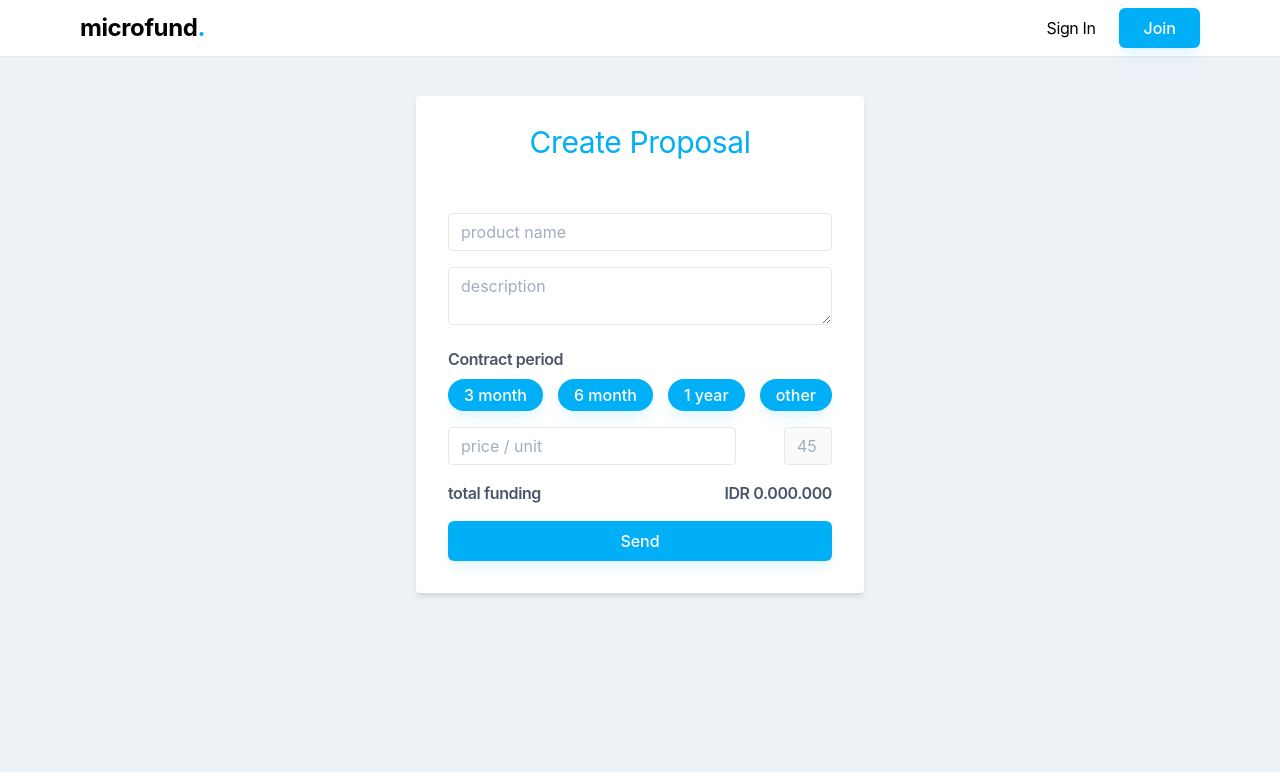
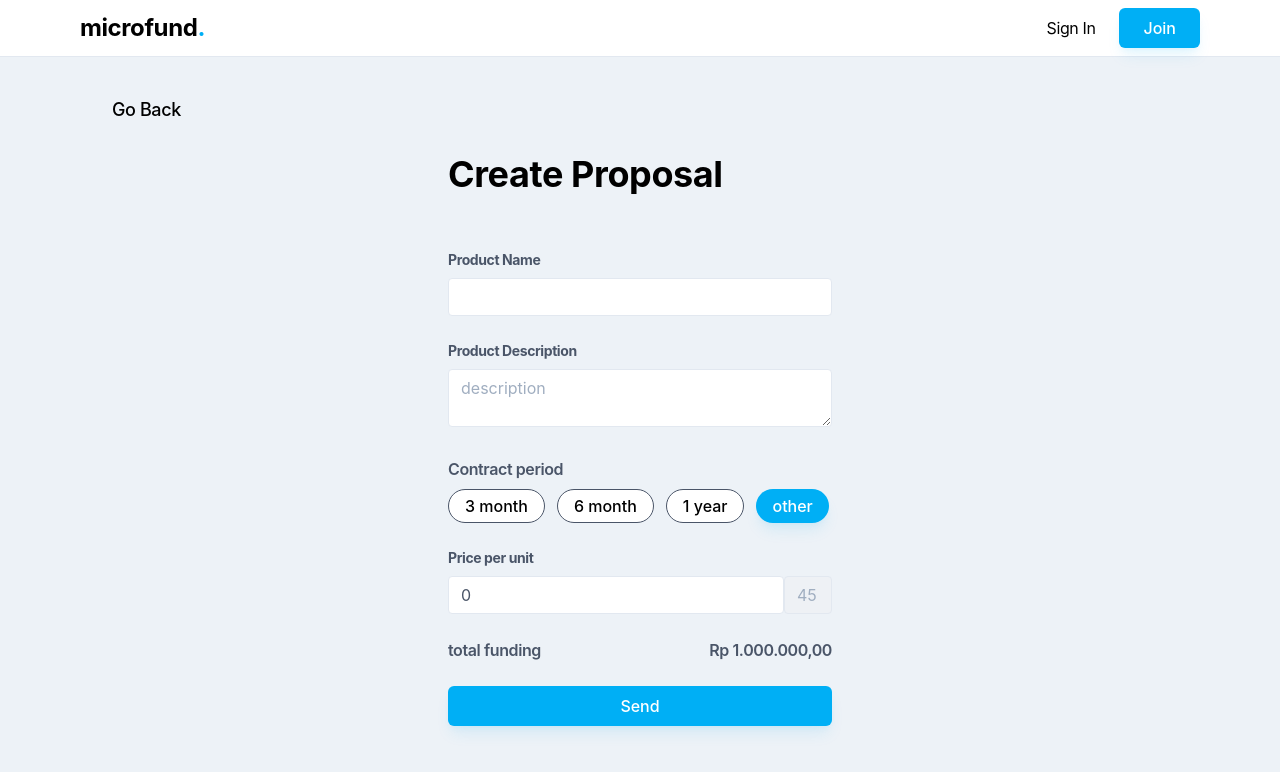
Before and after one commit to ReiiSky/garudahacks-frontend, a Nuxt app: page /marketplace/1/propose in a window 1280 px wide. Shown: the top 772 px of the page. Built offline with nearby package versions, Linux system fonts and the light colour scheme; some icons are missing; a web font is replaced by a local one.

Commit message:
feat(page): updated proposal form

```diff
--- a/components/dashboard/umkm/Proposals.vue
+++ b/components/dashboard/umkm/Proposals.vue
@@ -1,50 +1,22 @@
 <template>
-  <div>
-    <div class="proposals-info my-4">
-      <h3 class="font-bold lg:text-3xl">Total {{ requested.length }}</h3>
+  <div class="flex flex-wrap">
+    <div class="w-full">
+      <n-link to="/dashboard/create-proposal">
+        <Button>
+          <div class="flex justify-between space-x-4">
+            <PlusIcon /> <span>Submit a new Proposal</span>
+          </div>
+        </Button>
+      </n-link>
     </div>
-    <div class="flex flex-wrap">
-      <div
-        v-for="product in requested"
-        :key="product.id"
-        class="card bg-white rounded-lg shadow-lg mx-3 mb-5"
-      >
-        <img
-          :src="
-            'http://fakeimg.pl/256x192/' +
-            product.bg +
-            '/ccc/?text=' +
-            product.name
-          "
-          class="h-48 rounded-t-lg"
-        />
-        <div class="card-content p-3">
-          <h3 class="lg:text-2xl text-center text-gray-700 font-semibold">
-            {{ product.name }}
-          </h3>
-          <div class="px-2 mt-3 text-center border-b">
-            <p class="text-gray-700 text-base">Price</p>
-            <p class="text-gray-700 font-semibold">Rp {{ product.price }}</p>
-          </div>
-          <div class="px-2 mt-3 text-center border-b">
-            <p class="text-gray-700 text-base">Profit sharing</p>
-            <p class="text-gray-700 font-semibold">
-              {{ product.profit_sharing }}% / 1thn
-            </p>
-          </div>
-          <div class="px-2 mt-3 text-center border-b">
-            <p class="text-gray-700 text-base">Contract period</p>
-            <p class="text-gray-700 font-semibold">
-              {{ product.contract_period }} bulan
-            </p>
-          </div>
-          <div id="stock-info" class="text-center mt-4">
-            <p class="text-gray-700 text-base">Stock</p>
-            <p class="text-gray-700 font-semibold">{{ product.stock }}</p>
-          </div>
-          <Button class="w-full mt-3">
-            <a href="#" class="w-full px-12 py-2">propose</a>
-          </Button>
+    <div class="w-full mt-12">
+      <div class="flex flex-wrap items-center">
+        <div
+          v-for="proposal in proposals"
+          :key="proposal.id"
+          class="w-full md:w-1/2 lg:w-1/3 xl:w-1/4 mb-8 px-2"
+        >
+          <ProposalItem :proposal="proposal" />
         </div>
       </div>
     </div>
@@ -52,16 +24,22 @@
 </template>
 
 <script>
+import { PlusIcon } from 'vue-feather-icons'
+import ProposalItem from '~/components/dashboard/umkm/partials/ProposalItem'
+
 export default {
   name: 'Proposals',
+  components: {
+    PlusIcon,
+    ProposalItem,
+  },
   data() {
     return {
-      requested: [
+      proposals: [
         {
           id: 1,
           name: 'Kachang Ijo',
-          bg: '008000',
-          price: '500.000',
+          price: 1000000,
           profit_sharing: 30,
           contract_period: 4,
           stock: 27,
@@ -69,8 +47,7 @@ export default {
         {
           id: 2,
           name: 'Kachang Merah',
-          bg: 'ff0000',
-          price: '420.000',
+          price: 1000000,
           profit_sharing: 17,
           contract_period: 6,
           stock: 11,
@@ -78,8 +55,7 @@ export default {
         {
           id: 3,
           name: 'Kachang Putih',
-          bg: 'fff',
-          price: '700.000',
+          price: 1000000,
           profit_sharing: 27,
           contract_period: 8,
           stock: 57,
@@ -87,8 +63,7 @@ export default {
         {
           id: 4,
           name: 'Kachang Hitam',
-          bg: '000000',
-          price: '120.000',
+          price: 1000000,
           profit_sharing: 10,
           contract_period: 4,
           stock: 33,
@@ -96,8 +71,7 @@ export default {
         {
           id: 5,
           name: 'Kachang Pink',
-          bg: 'ffc0cb',
-          price: '1.200.000',
+          price: 1000000,
           profit_sharing: 40,
           contract_period: 12,
           stock: 342,
@@ -107,10 +81,3 @@ export default {
   },
 }
 </script>
-
-<style scoped>
-.card {
-  width: 16rem;
-  height: auto;
-}
-</style>
--- /dev/null
+++ b/components/dashboard/umkm/partials/ProposalItem.vue
@@ -0,0 +1,45 @@
+<template>
+  <div class="bg-white rounded-lg overflow-hidden shadow-lg">
+    <img
+      class="w-full h-full md:h-64 object-cover"
+      :src="`https://source.unsplash.com/random?tag=${proposal.name}`"
+    />
+    <div class="px-6 py-4 text-center">
+      <h1 class="font-bold text-xl mb-2">{{ proposal.name }}</h1>
+      <div class="my-4">
+        <p class="text-gray-700 text-base">Price</p>
+        <p class="font-bold text-gray-700 text-base">
+          {{ $currency.format(proposal.price) }}
+        </p>
+      </div>
+      <div class="my-4">
+        <p class="font-medium text-gray-700 text-base">Profit Sharing</p>
+        <p class="font-bold text-gray-700 text-base">
+          {{ proposal.profit_sharing }}%
+        </p>
+      </div>
+      <div class="my-4">
+        <p class="font-medium text-gray-700 text-base">Contract Period</p>
+        <p class="font-bold text-gray-700 text-base">
+          {{ proposal.contract_period }}
+        </p>
+      </div>
+      <div class="my-4">
+        <p class="font-medium text-gray-700 text-base">Stock</p>
+        <p class="font-bold text-gray-700 text-base">{{ proposal.stock }}</p>
+      </div>
+    </div>
+  </div>
+</template>
+
+<script>
+export default {
+  import: 'proposalItem',
+  props: {
+    proposal: {
+      type: Object,
+      required: true,
+    },
+  },
+}
+</script>
--- /dev/null
+++ b/components/marketplace/MakeProposalForm.vue
@@ -0,0 +1,159 @@
+<template>
+  <div class="flex justify-center items-center">
+    <div class="w-full max-w-md">
+      <form class="px-8 pt-6 pb-8 mb-4" @submit.prevent>
+        <h3 class="font-bold text-xl md:text-4xl mb-12">Create Proposal</h3>
+        <div class="mb-6">
+          <label
+            class="block text-gray-700 text-sm font-bold mb-2"
+            for="product-name"
+            >Product Name</label
+          >
+          <input
+            id="product-name"
+            v-model="productName"
+            class="appearance-none border rounded w-full py-2 px-3 text-gray-700 leading-tight focus:border-gray-700"
+            type="text"
+          />
+        </div>
+        <div class="mb-6">
+          <label
+            class="block text-gray-700 text-sm font-bold mb-2"
+            for="product-description"
+            >Product Description</label
+          >
+          <textarea
+            id="product-description"
+            v-model="productDescription"
+            class="appearance-none border rounded w-full py-2 px-3 text-gray-700 leading-tight focus:border-gray-700"
+            type="textarea"
+            placeholder="description"
+          ></textarea>
+        </div>
+        <div class="mb-6">
+          <p class="text-gray-700 font-semibold">Contract period</p>
+          <div class="flex flex-wrap md:space-x-3 md:mt-2">
+            <Button
+              class="rounded-full"
+              :class="
+                contractPeriod === 3
+                  ? 'border border-primary'
+                  : 'border border-gray-700'
+              "
+              :bg-color="contractPeriod === 3 ? 'bg-primary' : 'bg-white'"
+              :bg-color-hover="contractPeriod === 3 ? 'bg-primary' : null"
+              :text-color="contractPeriod === 3 ? 'text-white' : 'text-black'"
+              :shadow="contractPeriod === 3 ? 'shadow-primary' : false"
+              size="sm"
+              @click="setContractPeriod(3)"
+              >3 month</Button
+            >
+            <Button
+              class="rounded-full"
+              :class="
+                contractPeriod === 6
+                  ? 'border border-primary'
+                  : 'border border-gray-700'
+              "
+              :bg-color="contractPeriod === 6 ? 'bg-primary' : 'bg-white'"
+              :bg-color-hover="contractPeriod === 6 ? 'bg-primary' : null"
+              :text-color="contractPeriod === 6 ? 'text-white' : 'text-black'"
+              :shadow="contractPeriod === 6 ? 'shadow-primary' : false"
+              size="sm"
+              @click="setContractPeriod(6)"
+              >6 month</Button
+            >
+            <Button
+              class="rounded-full"
+              :class="
+                contractPeriod === 12
+                  ? 'border border-primary'
+                  : 'border border-gray-700'
+              "
+              :bg-color="contractPeriod === 12 ? 'bg-primary' : 'bg-white'"
+              :bg-color-hover="contractPeriod === 12 ? 'bg-primaryDark' : null"
+              :text-color="contractPeriod === 12 ? 'text-white' : 'text-black'"
+              :shadow="contractPeriod === 12 ? 'shadow-primary' : false"
+              size="sm"
+              @click="setContractPeriod(12)"
+              >1 year</Button
+            >
+            <Button
+              class="rounded-full"
+              size="sm"
+              @click="setShowOtherContractPeriodInput()"
+              >other</Button
+            >
+          </div>
+        </div>
+        <div v-if="showOtherContractPeriodInput" class="mb-6">
+          <label
+            class="block text-gray-700 text-sm font-bold mb-2"
+            for="contract-period"
+            >Contract Period</label
+          >
+          <input
+            id="contract-period"
+            v-model="contractPeriod"
+            class="appearance-none border rounded w-full py-2 px-3 text-gray-700 leading-tight focus:border-gray-700"
+            type="number"
+          />
+        </div>
+        <div class="mb-6">
+          <label
+            class="block text-gray-700 text-sm font-bold mb-2"
+            for="price-per-unit"
+            >Price per unit</label
+          >
+          <div class="flex justify-between">
+            <input
+              id="price-per-unit"
+              v-model="pricePerUnit"
+              class="appearance-none border rounded w-full py-2 px-3 text-gray-700 leading-tight focus:border-gray-700"
+              type="number"
+            />
+            <input
+              class="appearance-none border w-12 rounded py-2 px-3 leading-tight focus:outline-none focus:shadow-outline"
+              type="text"
+              disabled
+              placeholder="45"
+            />
+          </div>
+        </div>
+        <div class="mb-6 flex justify-between">
+          <p class="text-gray-700 font-semibold">total funding</p>
+          <p class="text-gray-700 font-semibold">
+            {{ $currency.format(1000000) }}
+          </p>
+        </div>
+        <Button class="w-full">Send</Button>
+      </form>
+    </div>
+  </div>
+</template>
+
+<script>
+export default {
+  name: 'MakeProposalForm',
+  data: () => ({
+    productName: '',
+    productDescription: '',
+    pricePerUnit: 0,
+    contractPeriod: 0,
+    selectedContractPeriod: null,
+    showOtherContractPeriodInput: false,
+  }),
+  methods: {
+    setContractPeriod(contractPeriod) {
+      this.contractPeriod = contractPeriod
+      this.selectedContractPeriod = `contractPeriod${contractPeriod}`
+      if (this.showOtherContractPeriodInput) {
+        this.showOtherContractPeriodInput = false
+      }
+    },
+    setShowOtherContractPeriodInput() {
+      this.showOtherContractPeriodInput = true
+    },
+  },
+}
+</script>
--- a/pages/marketplace/_productId/propose.vue
+++ b/pages/marketplace/_productId/propose.vue
@@ -1,56 +1,29 @@
 <template>
-  <div class="flex justify-center mt-24">
-    <div class="w-full items-center max-w-md">
-      <form class="bg-white shadow-md rounded px-8 pt-6 pb-8 mb-4">
-        <h3 class="lg:text-3xl text-primary text-center">Create Proposal</h3>
-        <div class="mb-4 mt-12">
-          <input
-            class="appearance-none border rounded w-full py-2 px-3 text-gray-700 leading-tight focus:outline-none focus:shadow-outline"
-            type="text"
-            placeholder="product name"
-          />
-        </div>
-        <div class="mb-4">
-          <textarea
-            class="appearance-none border rounded w-full py-2 px-3 text-gray-700 leading-tight focus:outline-none focus:shadow-outline"
-            type="textarea"
-            placeholder="description"
-          />
-        </div>
-        <div class="mb-4">
-          <p class="text-gray-700 font-semibold">Contract period</p>
-          <div class="periode flex flex-wrap justify-between mt-2">
-            <Button class="rounded-full" :size="'sm'">3 month</Button>
-            <Button class="rounded-full" :size="'sm'">6 month</Button>
-            <Button class="rounded-full" :size="'sm'">1 year</Button>
-            <Button class="rounded-full" :size="'sm'">other</Button>
+  <Container class="mt-24">
+    <div class="flex flex-wrap">
+      <div class="w-full">
+        <n-link to="/dashboard">
+          <div class="flex items-center space-x-4">
+            <ChevronLeftIcon />
+            <p class="font-medium text-lg">Go Back</p>
           </div>
-        </div>
-        <div class="mb-4 flex justify-between">
-          <input
-            class="appearance-none border rounded w-3/4 py-2 px-3 text-gray-700 leading-tight focus:outline-none focus:shadow-outline"
-            type="text"
-            placeholder="price / unit"
-          />
-          <input
-            class="appearance-none border w-12 rounded py-2 px-3 leading-tight focus:outline-none focus:shadow-outline"
-            type="text"
-            disabled
-            placeholder="45"
-          />
-        </div>
-        <div class="mb-4 flex justify-between">
-          <p class="text-gray-700 font-semibold">total funding</p>
-          <p class="text-gray-700 font-semibold">IDR 0.000.000</p>
-        </div>
-        <Button class="w-full">Send</Button>
-      </form>
+        </n-link>
+      </div>
+      <div class="w-full">
+        <MakeProposalForm />
+      </div>
     </div>
-  </div>
+  </Container>
 </template>
 
 <script>
+import { ChevronLeftIcon } from 'vue-feather-icons'
+import MakeProposalForm from '~/components/marketplace/MakeProposalForm'
+
 export default {
-  name: 'Proposals',
+  components: {
+    ChevronLeftIcon,
+    MakeProposalForm,
+  },
 }
 </script>
--- a/store/user.js
+++ b/store/user.js
@@ -4,5 +4,5 @@ export const ROLE = {
 }
 
 export const state = () => ({
-  role: ROLE.PERUSAHAAN,
+  role: ROLE.UMKM,
 })
```
